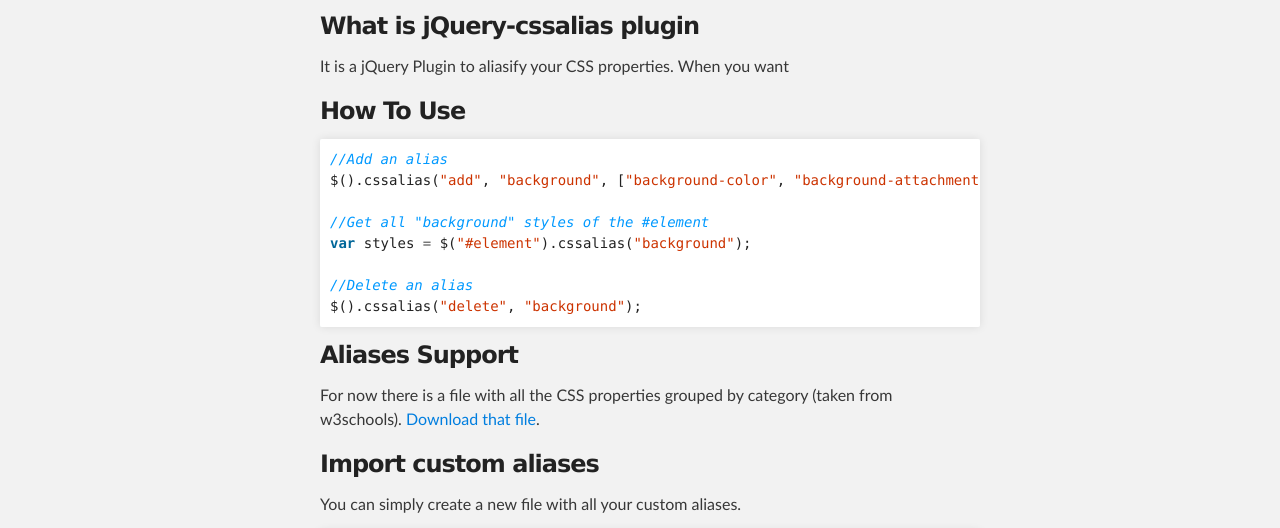
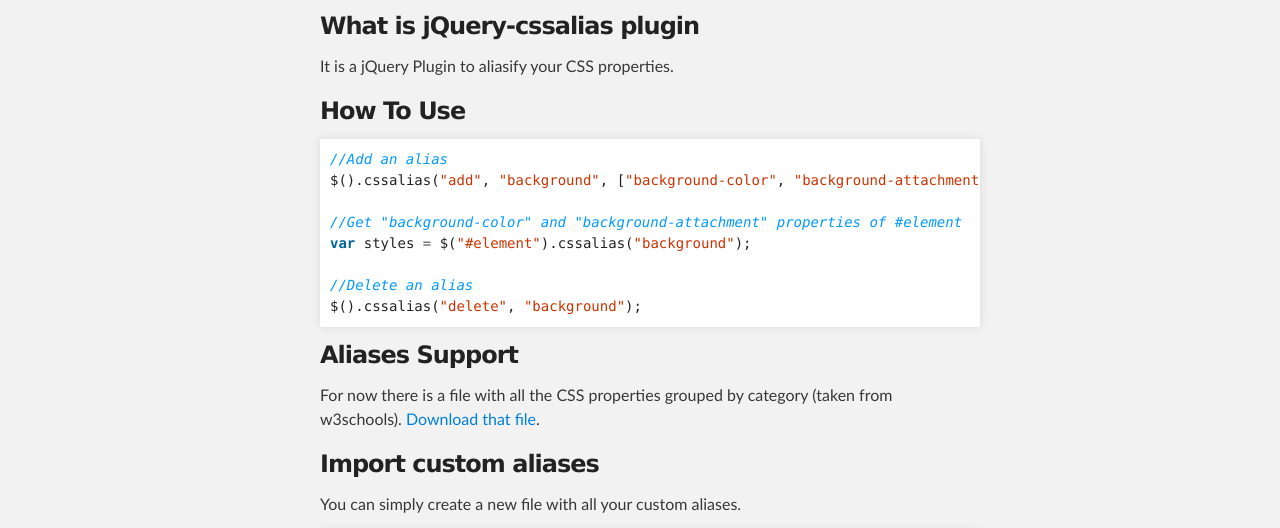
Before and after one commit to DavidePastore/jquery-cssalias, a plain HTML site: page index.html in a window 1280 px wide. Shown: the part 252-780 px from the top of the page. Drawn offline with Linux system fonts and the light colour scheme.

```diff
--- a/index.html
+++ b/index.html
@@ -34,7 +34,7 @@
         <h3>
 <a name="what-is-jquery-cssalias-plugin" class="anchor" href="#what-is-jquery-cssalias-plugin"><span class="octicon octicon-link"></span></a>What is jQuery-cssalias plugin</h3>
 
-<p>It is a jQuery Plugin to aliasify your CSS properties. When you want</p>
+<p>It is a jQuery Plugin to aliasify your CSS properties.</p>
 
 <h3>
 <a name="how-to-use" class="anchor" href="#how-to-use"><span class="octicon octicon-link"></span></a>How To Use</h3>
@@ -42,7 +42,7 @@
 <div class="highlight highlight-javascript"><pre><span class="c1">//Add an alias</span>
 <span class="nx">$</span><span class="p">().</span><span class="nx">cssalias</span><span class="p">(</span><span class="s2">"add"</span><span class="p">,</span> <span class="s2">"background"</span><span class="p">,</span> <span class="p">[</span><span class="s2">"background-color"</span><span class="p">,</span> <span class="s2">"background-attachment"</span><span class="p">]));</span>
 
-<span class="c1">//Get all "background" styles of the #element</span>
+<span class="c1">//Get "background-color" and "background-attachment" properties of #element</span>
 <span class="kd">var</span> <span class="nx">styles</span> <span class="o">=</span> <span class="nx">$</span><span class="p">(</span><span class="s2">"#element"</span><span class="p">).</span><span class="nx">cssalias</span><span class="p">(</span><span class="s2">"background"</span><span class="p">);</span>
 
 <span class="c1">//Delete an alias</span>
```
Also changed, not shown: params.json (+1 -1 lines).
